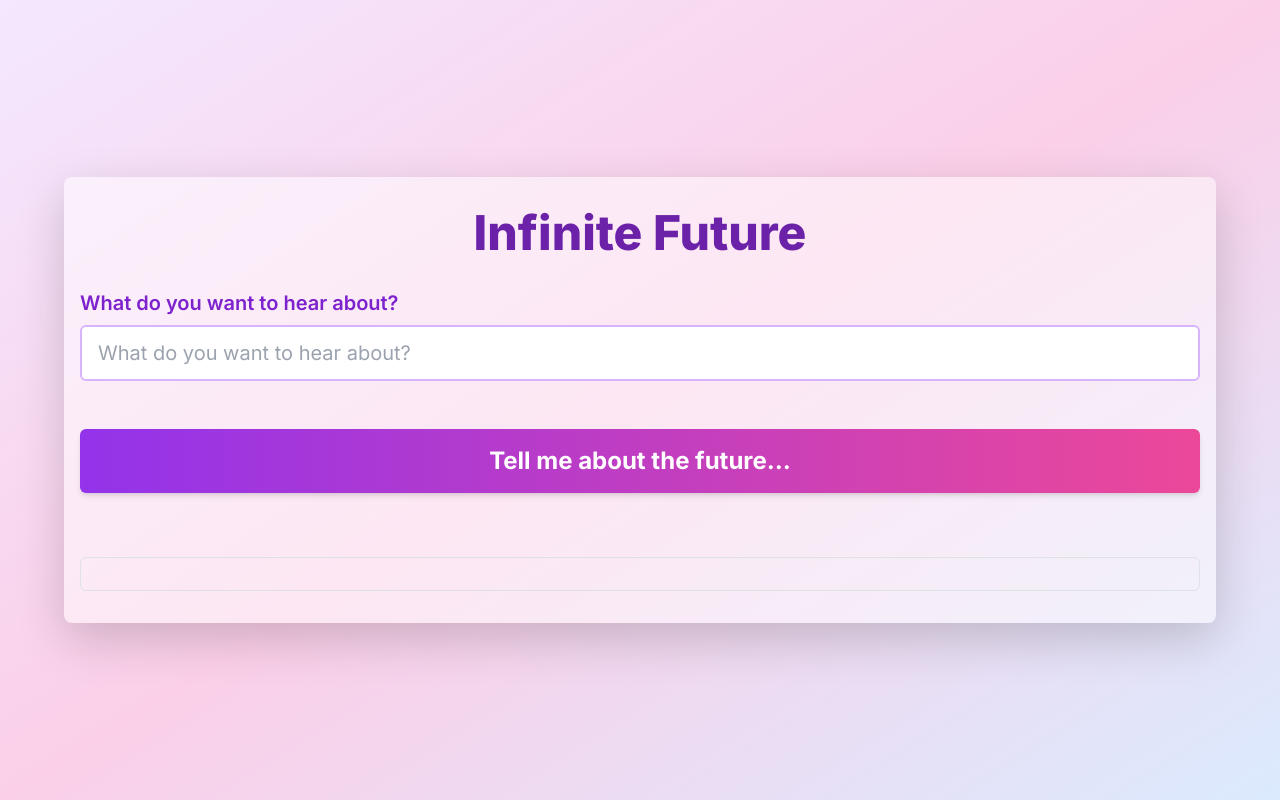
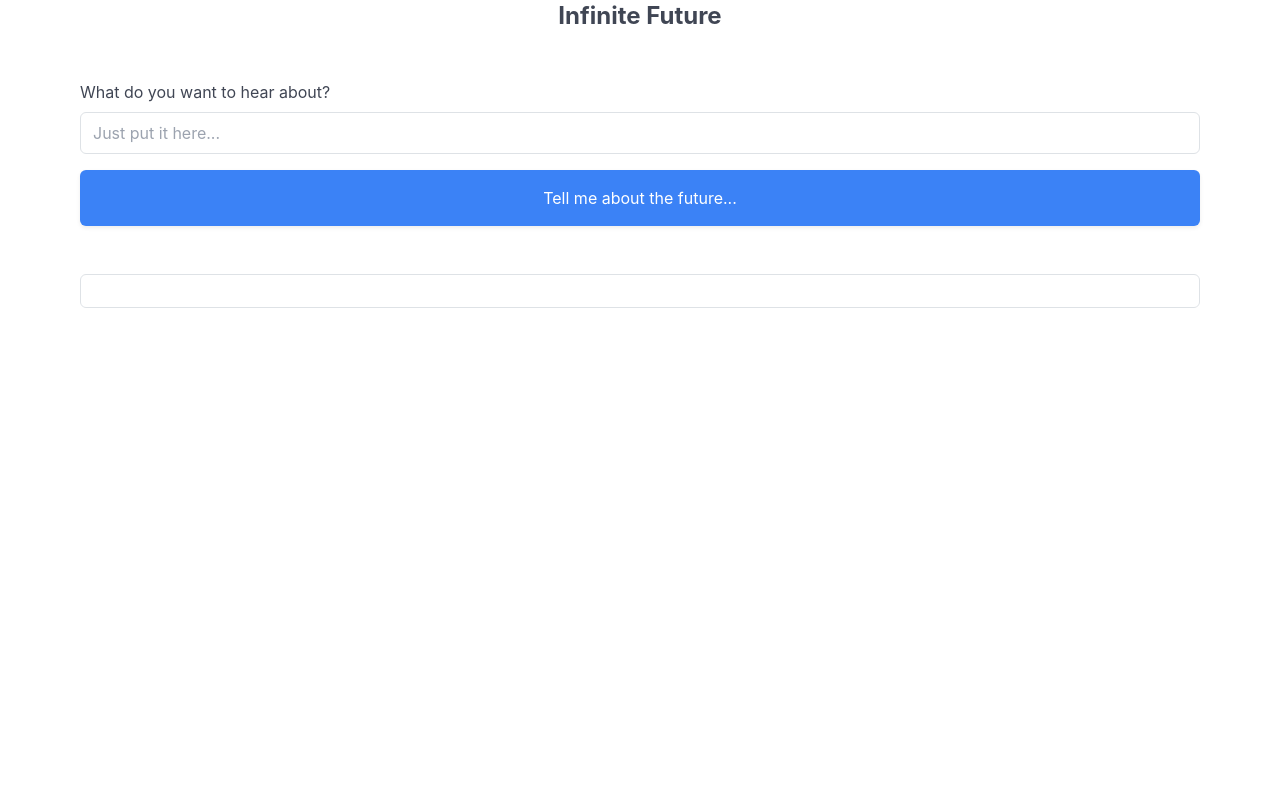
Before and after one commit to torgbuiedunyenyo/infinite-future, a Next.js app: page / in a window 1280 px wide. Built offline with nearby package versions, Linux system fonts and the light colour scheme.

Commit message:
revert page

```diff
--- a/src/app/api/generate/route.js
+++ b/src/app/api/generate/route.js
@@ -56,7 +56,7 @@ export async function POST(request) {
       },
       {
         role: 'user',
-        content: `Generate HTML based on the following input. ${generatedImageUrl ? `Include an <img> tag with the provided image URL.` : ''} Keep the generated HTML responsive and ensure it fits within the available screen size. Be wildly creative. Reach for expressive creativity without gaudiness. Gentle, subtle movement can bring it to life. Pastel colors and gradients can bring out the emotion. Make sure the design matches the content:\n\n${generatedPoem}\n\n${generatedImageUrl ? `Image URL: ${generatedImageUrl}\n\n` : ''}Output HTML and nothing else. Important: Do not surround the html in backticks. Start with \"<\". ${generatedImageUrl ? `Display the image as 896x512 size.` : ''} IMPORTANT: Keep the generated HTML responsive and ensure it fits within the available screen size.`,
+        content: `Generate HTML based on the following input. ${generatedImageUrl ? `Include an <img> tag with the provided image URL.` : ''} Keep the generated HTML responsive and ensure it fits within the available screen size. Be wildly creative. Movement can bring it to life. Pastel colors and gradients can bring out the emotion. Make sure the design matches the content:\n\n${generatedPoem}\n\n${generatedImageUrl ? `Image URL: ${generatedImageUrl}\n\n` : ''}Output HTML and nothing else. Important: Do not surround the html in backticks. Start with \"<\". ${generatedImageUrl ? `Display the image as 896x512 size.` : ''} IMPORTANT: Keep the generated HTML responsive and ensure it fits within the available screen size.`,
       },
     ],
     temperature: 1,
--- a/src/app/page.js
+++ b/src/app/page.js
@@ -2,9 +2,6 @@
 
 import { useState, useEffect } from 'react';
 import HtmlDisplay from '@/components/HtmlDisplay';
-import { Inter } from 'next/font/google';
-
-const inter = Inter({ subsets: ['latin'] });
 
 export default function Home() {
   const [userInput, setUserInput] = useState('');
@@ -26,7 +23,7 @@ export default function Home() {
   const handleSubmit = async (e) => {
     e.preventDefault();
     setIsLoading(true);
-    setCountdown(50);
+    setCountdown(75);
     const response = await fetch('/api/generate', {
       method: 'POST',
       headers: { 'Content-Type': 'application/json' },
@@ -39,25 +36,24 @@ export default function Home() {
   };
 
   return (
-    <div className={`min-h-screen bg-gradient-to-br from-purple-100 via-pink-200 to-blue-100 flex items-center justify-center ${inter.className}`}>
-      <div className="container mx-auto px-4 py-8 bg-white bg-opacity-50 rounded-lg shadow-lg">
-        <h1 className="text-5xl font-extrabold mb-8 text-center text-purple-800">Infinite Future</h1>
-        <form onSubmit={handleSubmit} className="mb-8">
-          <div className="mb-6">
-            <label htmlFor="userInput" className="block mb-2 text-xl font-semibold text-purple-700">What do you want to hear about?</label>
+    <div className="container mx-auto px-4">
+      <h1 className="text-2xl font-bold mb-6 text-center">Infinite Future</h1>
+      <form onSubmit={handleSubmit}>
+        <div className="mb-4">
+          <label htmlFor="userInput" className="block mb-2">What do you want to hear about?</label>
           <input
             type="text"
             id="userInput"
             value={userInput}
             onChange={(e) => setUserInput(e.target.value)}
-              className="w-full px-4 py-3 text-xl border-2 border-purple-300 rounded-md focus:outline-none focus:ring-2 focus:ring-purple-600"
-              placeholder="What do you want to hear about?"
+            className="w-full px-3 py-2 border rounded-md focus:outline-none"
+            placeholder="Just put it here..."
           />
         </div>
         <div>
           <button
             type="submit"
-              className="w-full px-6 py-4 text-2xl font-bold bg-gradient-to-r from-purple-600 to-pink-500 text-white rounded-md shadow-md hover:from-purple-700 hover:to-pink-600 focus:outline-none focus:ring-2 focus:ring-purple-600"
+            className="w-full px-3 py-4 bg-blue-500 text-white rounded-md shadow-sm hover:bg-blue-600 focus:outline-none"
             disabled={isLoading}
           >
             {isLoading ? 'Remembering...' : 'Tell me about the future...'}
@@ -65,15 +61,14 @@ export default function Home() {
         </div>
       </form>
       {isLoading ? (
-          <div className="mt-8 text-center text-2xl font-semibold text-purple-700">
+        <div className="mt-6 text-center">
           <p>Loading... I promise it&apos;ll be worth it: {countdown} seconds remaining</p>
         </div>
       ) : (
-          <div className="mt-12 overflow-auto max-h-screen">
+        <div className="mt-8 overflow-auto max-h-screen">
           <HtmlDisplay html={generatedHtml} css={generatedCss} />
         </div>
       )}
     </div>
-    </div>
   );
 }
```
Lines whose indentation alone changed are shown as unchanged.
